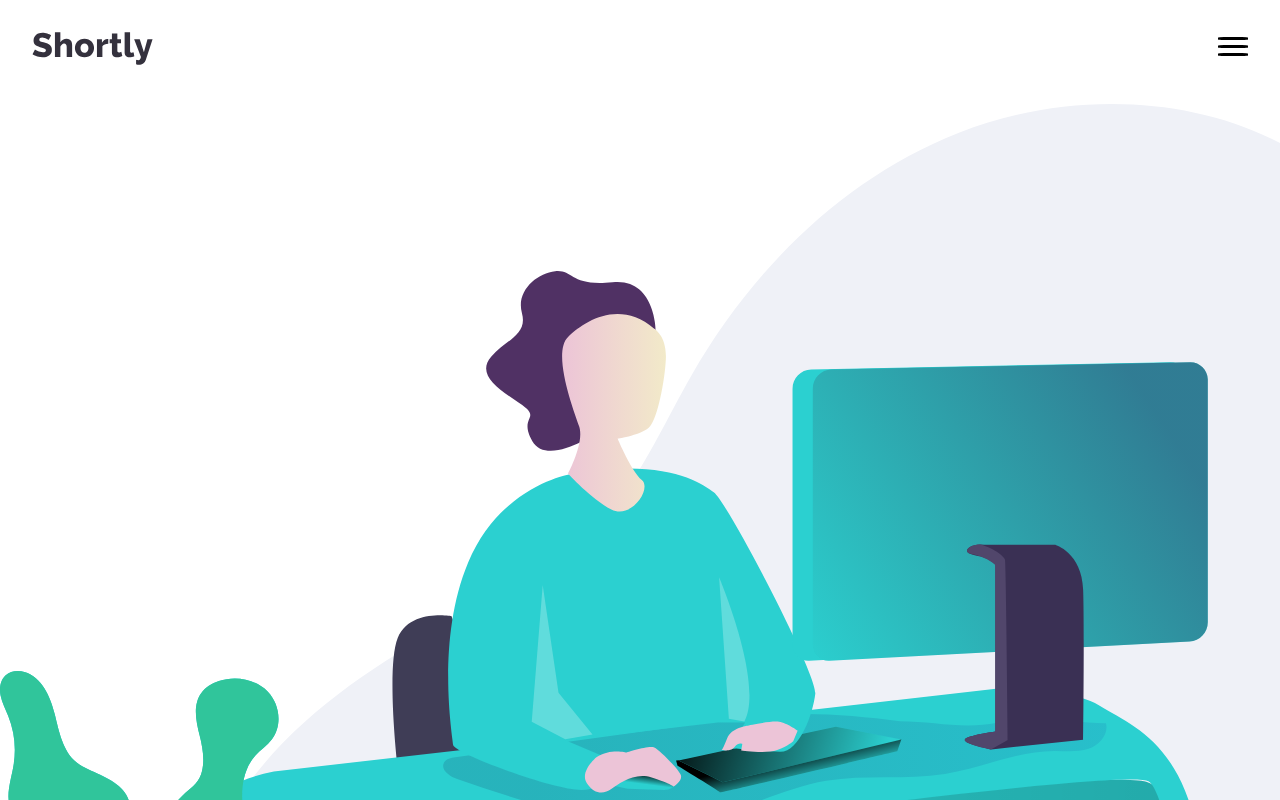
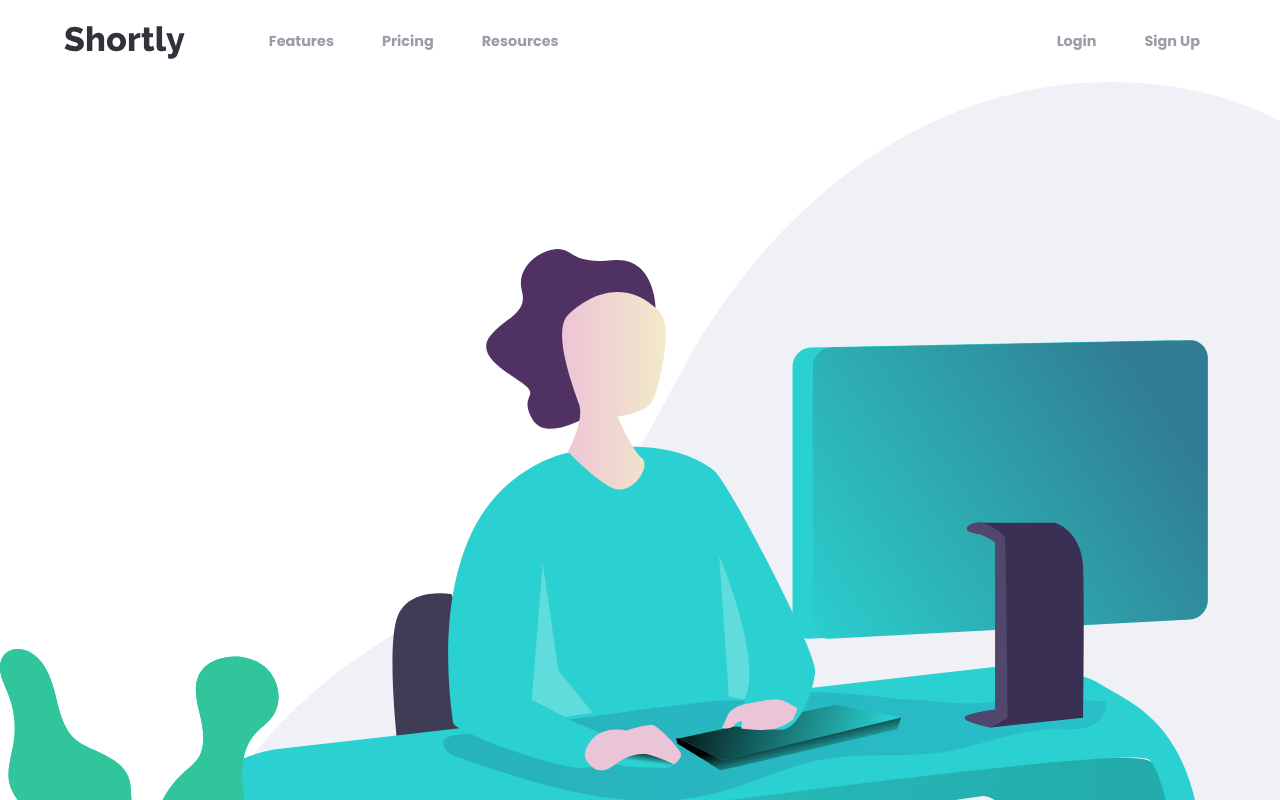
Before and after one commit to RxKachi/url-shortener, a React (Create React App) app: page / in a window 1280 px wide. Shown: the top 800 px of the page. Built offline with nearby package versions, Linux system fonts and the light colour scheme.

Commit message:
optimization of header navigation for desktop view

```diff
--- /dev/null
+++ b/src/sass/logo.scss
@@ -0,0 +1,7 @@
+.brand{
+    padding-top:0.6rem;
+
+    // @media screen and (min-width: 769px){
+
+    // }
+}
--- a/src/sass/main.scss
+++ b/src/sass/main.scss
@@ -14,6 +14,7 @@ body{
     font-family: $font-family;
 }
 @import './reusables';
+@import './logo';
 @import './nav';
 @import './hero';
 @import './header';
--- a/src/sass/nav.scss
+++ b/src/sass/nav.scss
@@ -1,11 +1,20 @@
 
 .nav-toggle{
     margin-top: 5px;
+    padding-top: 0.6rem;
+
     &  div{
         margin-bottom: 5px;
         width: 30px;
         border-bottom: 3px solid black;
         border-radius: 20%;
+    }
+    @media screen and (min-width: 769px){
+        padding: 0;
+        &  div{
+            display: none;
+        }
+
     }
 }
 
@@ -20,7 +29,17 @@
     padding: 2rem;
     position: relative;
 
+    @media screen and (min-width: 769px){
+        position: unset;
+        width: 90%;
+        margin:0 5%;
+        padding: 1rem 0;
+    }
+
     .nav{
+        @media screen and (min-width: 769px){
+            width: 85%;
+        }
 
         .nav-menu{
             position: absolute;
@@ -33,19 +52,53 @@
             border-radius: 5px;
             text-align: center;
 
+            @media screen and (min-width: 769px){
+                position: unset;
+                background: unset;
+                color: $neutral-grayish-violet;
+                display: flex;
+                justify-content: space-between;
+                padding: 0;
+                margin: 0;
+                text-align: unset;
+                width: 100%;
+            }
+
             .right-nav{
                 border-top: 0.1px solid $neutral-grayish-violet;
+
+                @media screen and (min-width: 769px){
+                    border: unset;
+                }
             }
+
+            // .left-nav{
+            //     @media screen and (min-width: 769px){
+            //         display: flex;
+
+            //     }
+            // }
 
             .nav-listing{
                 list-style-type: none;
 
-
+                @media screen and (min-width: 769px){
+                    display: flex;
+                    padding: 0;
+                    margin: 0;
+                }
 
                 .nav-item{
                     font-weight: 700;
                     margin: 1.4rem 0;
                     padding: 0.6rem;
+
+                    @media screen and (min-width: 769px){
+                        font-size: 0.9rem;
+                        margin: 0;
+                        margin-left: 1rem;
+                        padding: 0.6rem 1rem;
+                    }
 
                     &:hover{
                         background:$primary-color-light;
```
